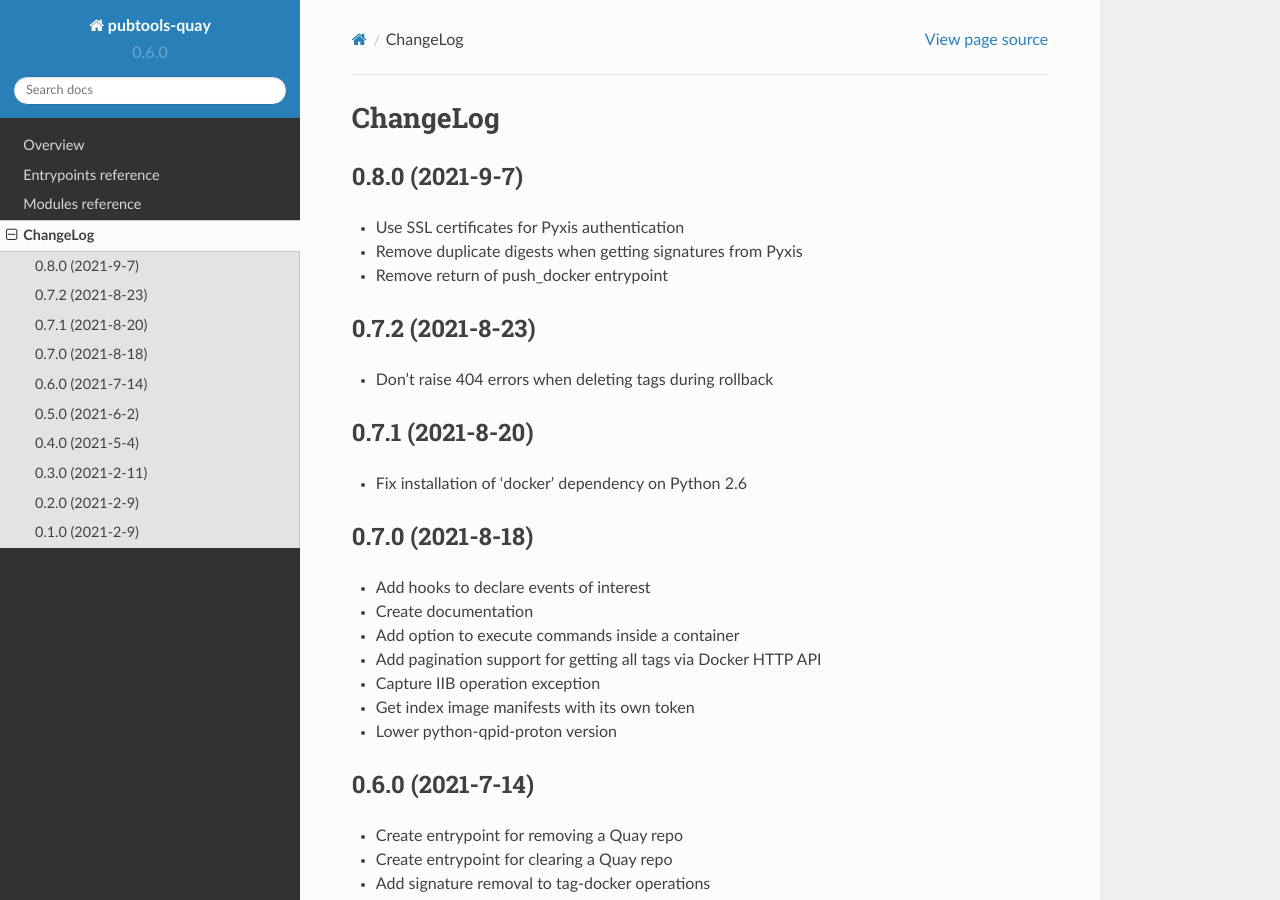
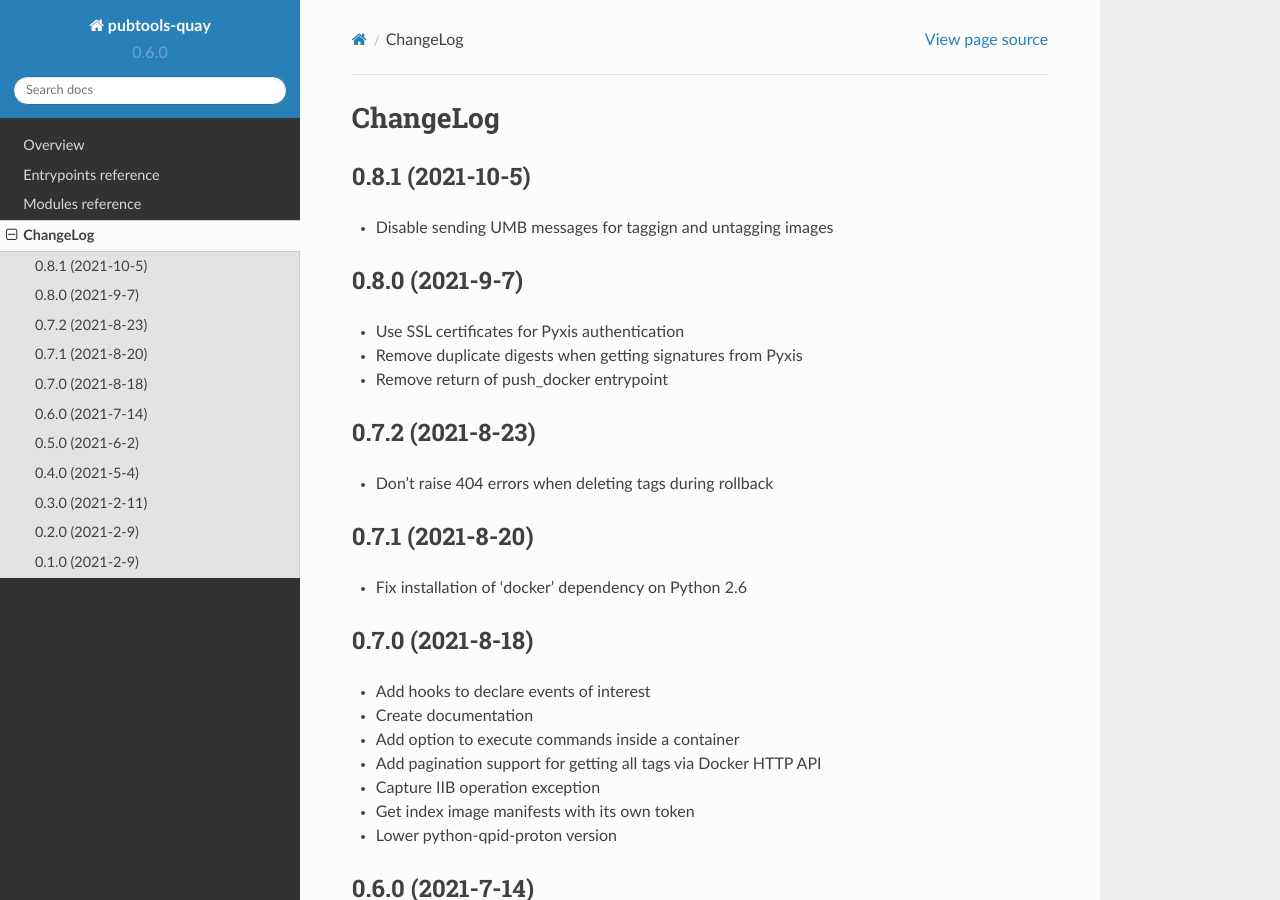
Before and after one commit to release-engineering/pubtools-quay, a Sphinx documentation site: the page built from docs/source/CHANGELOG.rst, in a window 1280 px wide and 900 px high. Built offline with Sphinx 7.4.7 and the Read the Docs theme 2.0.0, drawn with Linux system fonts in a browser that asks for light colours.

Commit message:
Prepare release v0.8.1

```diff
--- a/docs/source/CHANGELOG.rst
+++ b/docs/source/CHANGELOG.rst
@@ -1,5 +1,10 @@
 ChangeLog
 =========
+
+0.8.1 (2021-10-5)
+------------------
+
+* Disable sending UMB messages for taggign and untagging images
 
 0.8.0 (2021-9-7)
 ------------------
--- a/setup.py
+++ b/setup.py
@@ -120,7 +120,7 @@ if os.environ.get("READTHEDOCS", None):
 
 setup(
     name="pubtools-quay",
-    version="0.8.0",
+    version="0.8.1",
     description="Pubtools-quay",
     long_description=long_description,
     long_description_content_type='text/x-rst',
```
